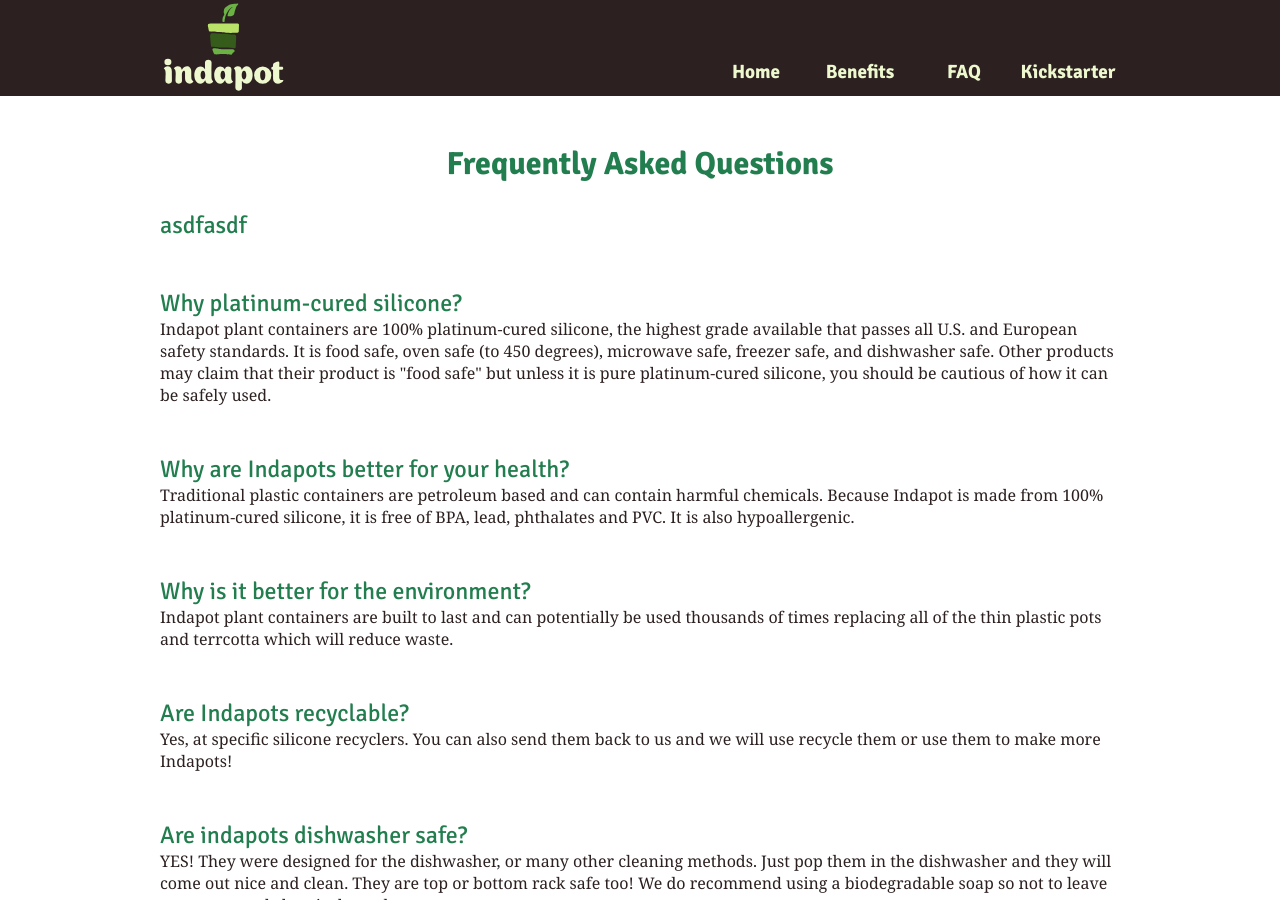
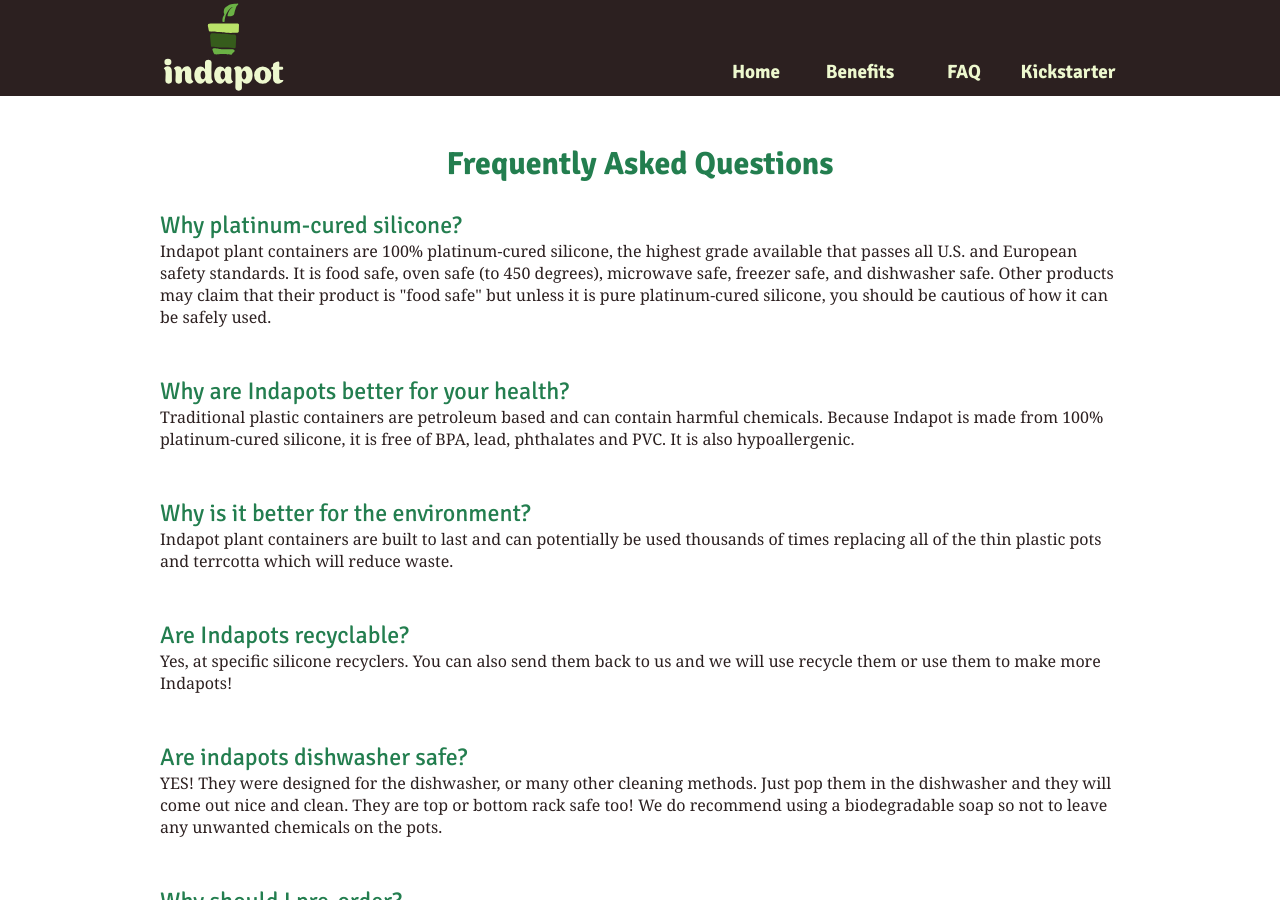
Before and after one commit to kbatson/indapot, a Jekyll site: the page built from indapot/faq.md, in a window 1280 px wide and 900 px high. Built offline with Jekyll 4.4.1, drawn with Linux system fonts in a browser that asks for light colours; nearby versions of some CDN libraries.

Commit message:
Update from Forestry.io Kyle Batson updated indapot/faq.md

```diff
--- a/indapot/faq.md
+++ b/indapot/faq.md
@@ -2,8 +2,6 @@
 layout: faq
 title: Frequently Asked Questions
 questions:
-- question: asdfasdf
-  answer: ''
 - question: Why platinum-cured silicone?
   answer: Indapot plant containers are 100% platinum-cured silicone, the highest grade
     available that passes all U.S. and European safety standards. It is food safe,
```
